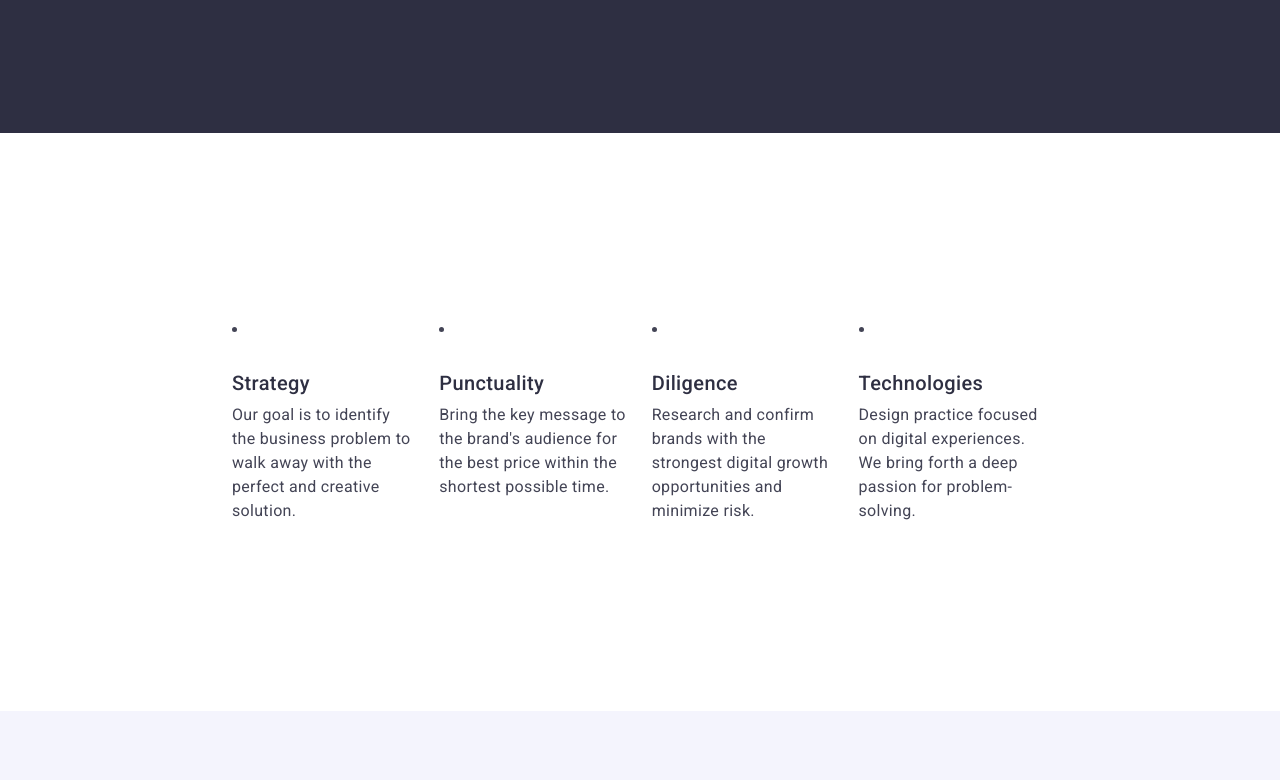
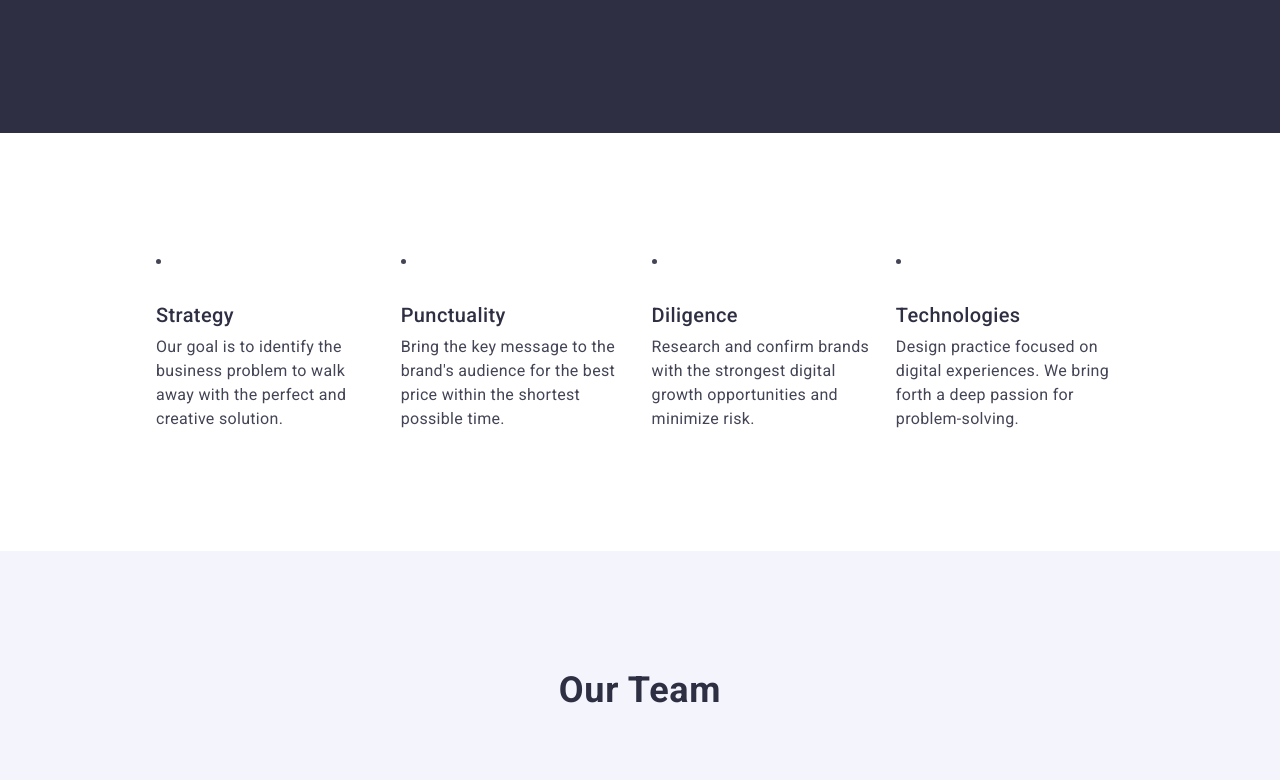
Before and after one commit to Alporokh/goit-markup-hw-03, a plain HTML site: page index.html in a window 1280 px wide. Shown: the part 540-1320 px from the top of the page. Drawn offline with nearby package versions, Linux system fonts and the light colour scheme.

Commit message:
update all

```diff
--- a/css/styles.css
+++ b/css/styles.css
@@ -60,7 +60,7 @@ padding: 0 15px;
     align-items: center;
     padding: 24px 0;
     gap: 40px;
-}
+    }
 
 
 .logo {
@@ -103,6 +103,7 @@ padding: 0 15px;
         line-height: 1.5;
         letter-spacing: 0.02em;
         color: #2e2f42;
+        padding: 24px 0;
 }
 
 .contacts {
@@ -162,6 +163,7 @@ padding: 0 15px;
     flex-direction: column;
     justify-content: center;
     align-items: center;
+    padding: 188px 0;
       }
 
 .page-title {
@@ -261,8 +263,8 @@ padding: 0 15px;
 .section-about {
     padding: 120px 0;
     background-color: #fff;
-    padding: 188px 0;
-    }
+       }
+
 .about-list {
     display: flex;
     gap: 24px;
--- a/index.html
+++ b/index.html
@@ -54,9 +54,8 @@
 
         <!--About Us Section-->
         <section class="section-about">
-            <div class="container">
+            <div class="container about-list">
             <h2 class="visually-hidden">Section Title for Screen Readers</h2>
-            <div class="about-list">
                 <li>
                     <h3 class="title">Strategy</h3>
                     <p class="text">Our goal is to identify the business problem to walk away with the perfect and creative solution.</p>
```
